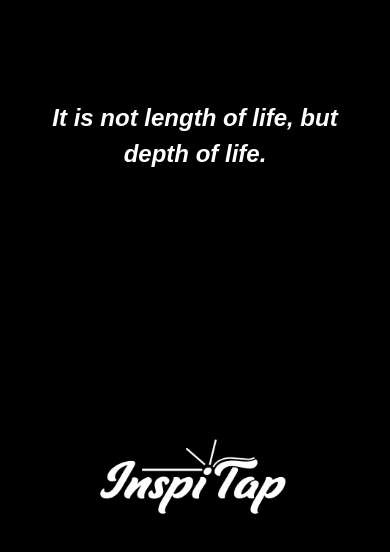
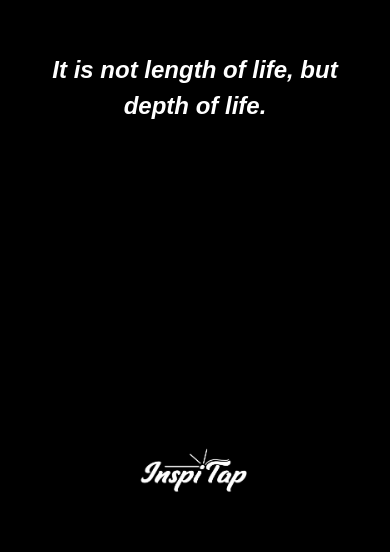
Before and after one commit to spaderdabomb/inspi-tap, a Next.js app: page / in a window 390 px wide. Shown: the part 286-838 px from the top of the page. Built offline with nearby package versions, Linux system fonts and the light colour scheme.

Commit message:
Fix for mobile ui

```diff
--- a/app/page.tsx
+++ b/app/page.tsx
@@ -44,7 +44,9 @@ export default function QuoteGenerator() {
   }, []);
 
   return (
-    <div className="flex flex-col items-center justify-center h-screen bg-black p-4 relative">
+    <div className="flex flex-col items-center justify-between min-h-screen bg-black p-4 py-10 overflow-hidden">
+      <div className="flex-grow" /> {/* Spacer at top */}
+
       <motion.div
         initial={{ opacity: 0 }}
         animate={{ opacity: 1 }}
@@ -53,6 +55,8 @@ export default function QuoteGenerator() {
       >
         <p style={{ fontSize }} className="font-semibold text-white italic">{quote}</p>
       </motion.div>
+
+      <div className="flex-grow flex items-end justify-center w-full mt-6">
         {showLogo && (
           <motion.img
             src="/images/inspi-tap_logo.png"
@@ -60,9 +64,10 @@ export default function QuoteGenerator() {
             initial={{ opacity: 0 }}
             animate={{ opacity: 1 }}
             transition={{ duration: 2 }}
-          className="absolute bottom-10 h-1/10 w-auto"
+            className="h-12 w-auto mb-6"
           />
         )}
       </div>
+    </div>
   );
 }
```
Lines whose indentation alone changed are shown as unchanged.
